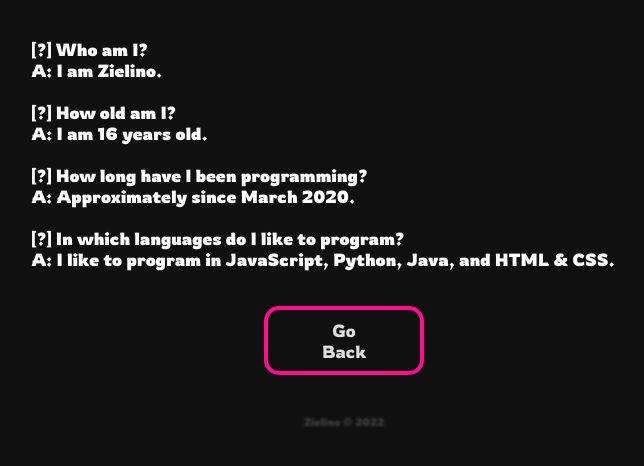
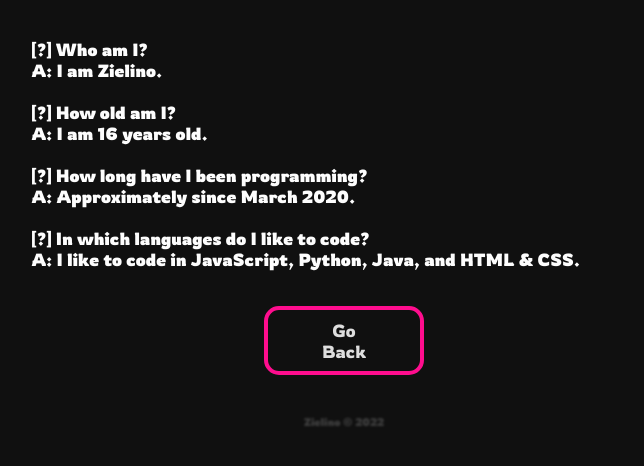
Before and after one commit to Zielin0/zielinus.xyz-old, a plain HTML site: page about.html in a window 1280 px wide. Shown: the part 154-620 px from the top of the page, without its empty margins (296-940 px from the left). Drawn offline with Linux system fonts and the light colour scheme.

Commit message:
fix(about): change some words

```diff
--- a/about.html
+++ b/about.html
@@ -51,8 +51,8 @@
               <p class="a">A: Approximately since March 2020.</p>
             </span>
             <span class="qna">
-              <p class="q">[?] In which languages do I like to program?</p>
-              <p class="a">A: I like to program in JavaScript, Python, Java, and HTML & CSS.</p>
+              <p class="q">[?] In which languages do I like to code?</p>
+              <p class="a">A: I like to code in JavaScript, Python, Java, and HTML & CSS.</p>
             </span>
             <div class="btn-wrap">
               <a href="/" class="btn-a abt-b">
```
